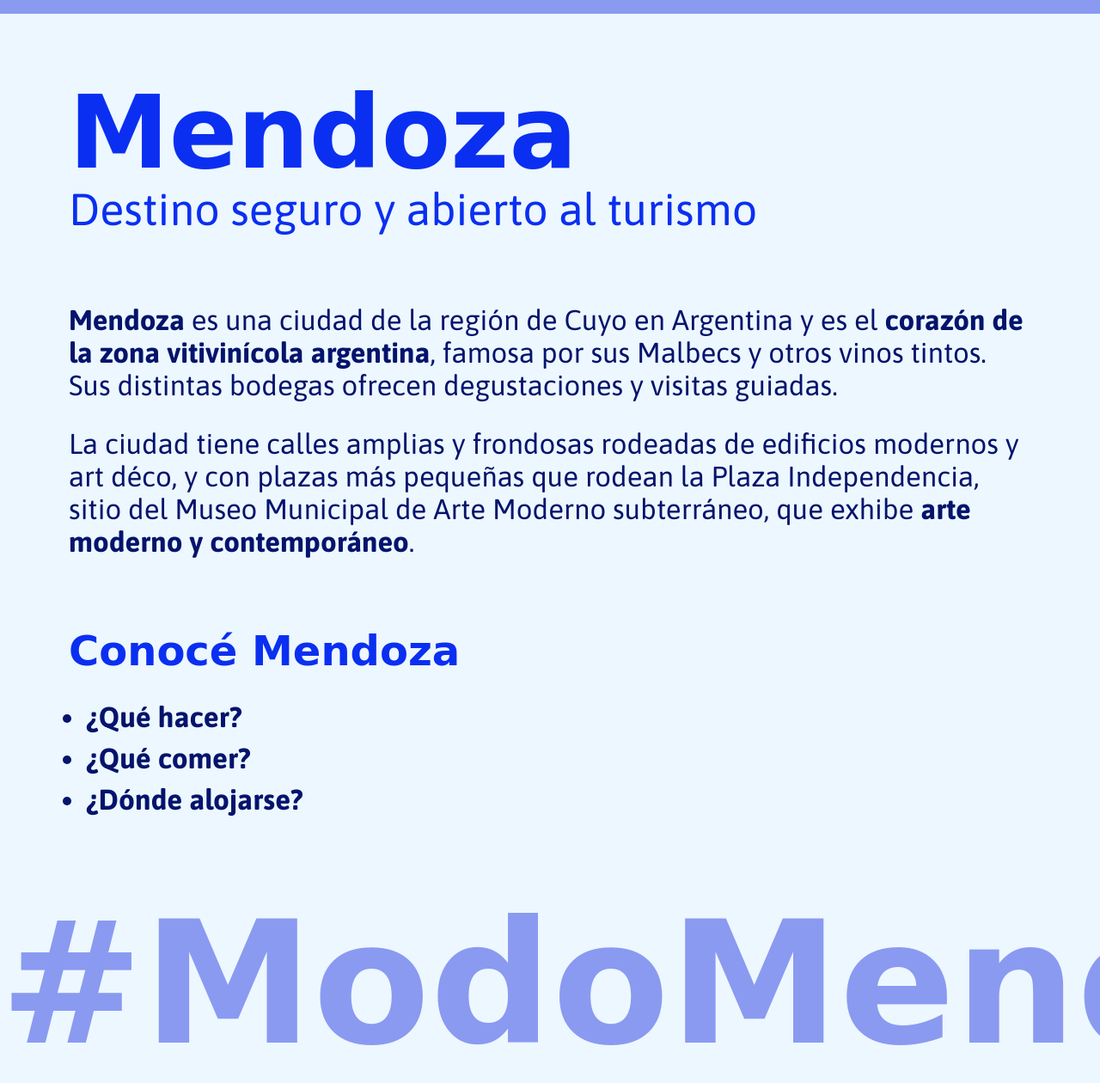
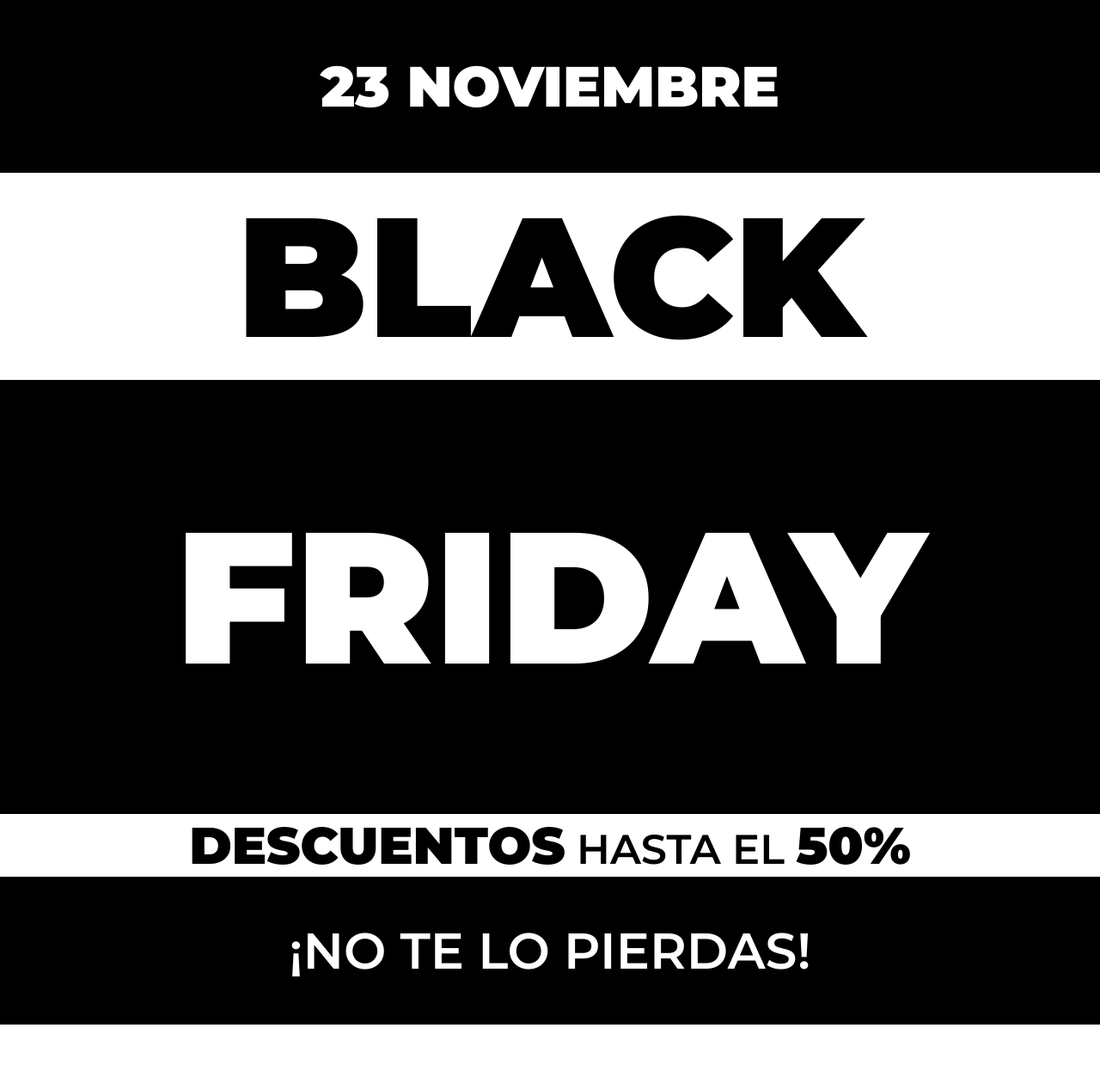
Before and after one commit to Aromd/desafios-bootcamp-java, a plain HTML site: page index.html in a window 1280 px wide. Shown: the whole page at 86% size. After the commit the page ends 1192 px from the top, so only its background shows below. Drawn offline with Linux system fonts and the light colour scheme; a web font is replaced by a local one.

Commit message:
Exercise 2

```diff
--- a/index.html
+++ b/index.html
@@ -1,50 +1,36 @@
 <!DOCTYPE html>
-<html lang="es">
+<html lang="en">
+
 <head>
     <meta charset="UTF-8" />
     <meta name="viewport" content="width=device-width, initial-scale=1.0" />
-        <title>Laboratorio 1</title>
+    <title>Laboratorio 2</title>
     <link rel="stylesheet" href="styles.css" />
     <link rel="preconnect" href="https://fonts.googleapis.com" />
     <link rel="preconnect" href="https://fonts.gstatic.com" crossorigin />
-        <link
-            href="https://fonts.googleapis.com/css2?family=Asap:wght@400;700&family=MuseoModerno:wght@400;700&display=swap"
-            rel="stylesheet" />
+    <link href="https://fonts.googleapis.com/css2?family=Montserrat:wght@600;900&display=swap" rel="stylesheet" />
 </head>
+
 <body>
-
-    <div class="upper-bar"></div>
     <main>
-        <h1 class="main__title">Mendoza</h1>
-        <h2 class="main__subtitle">Destino seguro y abierto al turismo</h2>
-        <article>
-            <div>
+        <div class="date">
+            <p>23 noviembre</p>
+        </div>
+        <div class="black">
+            <h1>Black</h1>
+        </div>
+        <div class="friday">
+            <h1>Friday</h1>
+        </div>
+        <div class="discount">
             <p>
-                    <span class="highlight">Mendoza</span> es una ciudad de la región de Cuyo en
-                    Argentina y es el
-                    <span class="highlight">corazón de la zona vitivinícola argentina</span>, famosa
-                    por sus Malbecs y otros vinos tintos. Sus distintas bodegas ofrecen
-                    degustaciones y visitas guiadas.
-                </p>
-                <p>
-                    La ciudad tiene calles amplias y frondosas rodeadas de edificios
-                    modernos y art déco, y con plazas más pequeñas que rodean la Plaza
-                    Independencia, sitio del Museo Municipal de Arte Moderno
-                    subterráneo, que exhibe
-                    <span class="highlight">arte moderno y contemporáneo</span>.
+                <strong>Descuentos</strong> hasta el <strong>50%</strong>
             </p>
         </div>
-            <h3 class="title__list">Conocé Mendoza</h3>
-            <ul>
-                <li>¿Qué hacer?</li>
-                <li>¿Qué comer?</li>
-                <li>¿Dónde alojarse?</li>
-            </ul>
-        </article>
+        <div class="not-lose">
+            <p>¡No te lo pierdas!</p>
+        </div>
     </main>
-    <div class="hashtag">
-        <p>#ModoMendoza</p>
-    </div>
+</body>
 
-</body>
 </html>
--- a/styles.css
+++ b/styles.css
@@ -1,94 +1,52 @@
 * {
   margin: 0;
+  padding: 0;
   box-sizing: border-box;
-  padding: 0;
 }
 
 :root {
-  --accent-color: #8a9af1;
-  --background-color: #edf7ff;
-  --paragraph-color: #04146c;
-  --title-color: #0a2ff1;
-  --font-title: "MuseoModerno", cursive;
   font-size: 10px;
-  font-family: "Asap", sans-serif;
+  --primary-color: black;
+  --secondary-color: white;
+  font-family: "Montserrat", sans-serif;
+  text-align: center;
+  text-transform: uppercase;
 }
 
-body {
-  background-color: var(--background-color);
+main div:nth-child(odd) {
+  background-color: var(--primary-color);
+  color: var(--secondary-color);
 }
 
-.upper-bar {
-    height: 2vh;
-    background-color: var(--accent-color);
+.date {
+  font-weight: 900;
+  font-size: 6.6rem;
+  padding: 6rem 0rem;
 }
 
-h1,
-h3 {
-  font-family: var(--font-title);
-  color: var(--title-color);
+.black h1{
+  font-size: 19.73rem;
 }
 
-main {
-  margin: 8rem;
+.friday {
+  padding: 12rem 0rem;
 }
 
-.main__title {
-  line-height: 11.73rem;
-  font-size: 11.73rem;
+.friday h1{
+  font-size: 21.73rem;
 }
 
-.main__subtitle {
-  color: var(--title-color);
-  font-weight: 300;
-  font-size: 5.2rem;
+.discount {
+  font-size: 4.8rem;
+  font-weight: 600;
 }
 
-article p,
-strong,
-li {
-  color: var(--paragraph-color);
+.discount strong {
+  font-size: 6rem;
+  font-weight: 900;
 }
 
-.highlight {
-  font-weight: 700;
+.not-lose {
+  font-size: 5.86rem;
+  padding: 5rem 0rem;
 }
-
-article {
-  margin: 8rem 0rem;
-}
-
-article div {
-  margin: 8rem 0rem;
-}
-
-article p {
-  margin: 3rem 0rem;
-  font-size: 3.3rem;
-}
-
-
-.title__list {
-  font-size: 4.8rem;
-}
-
-ul {
-  margin: 3rem 0rem;
-}
-
-li {
-  margin: 1rem 2rem;
-  font-weight: 700;
-  font-size: 3.33rem;
-}
-
-.hashtag {
-  overflow: hidden;
-}
-
-.hashtag p {
-  color: var(--accent-color);
-  font-family: "MuseoModerno", cursive;
-  font-size: 19.86rem;
-  font-weight: 700;
-}
```
Lines whose indentation alone changed are shown as unchanged.
